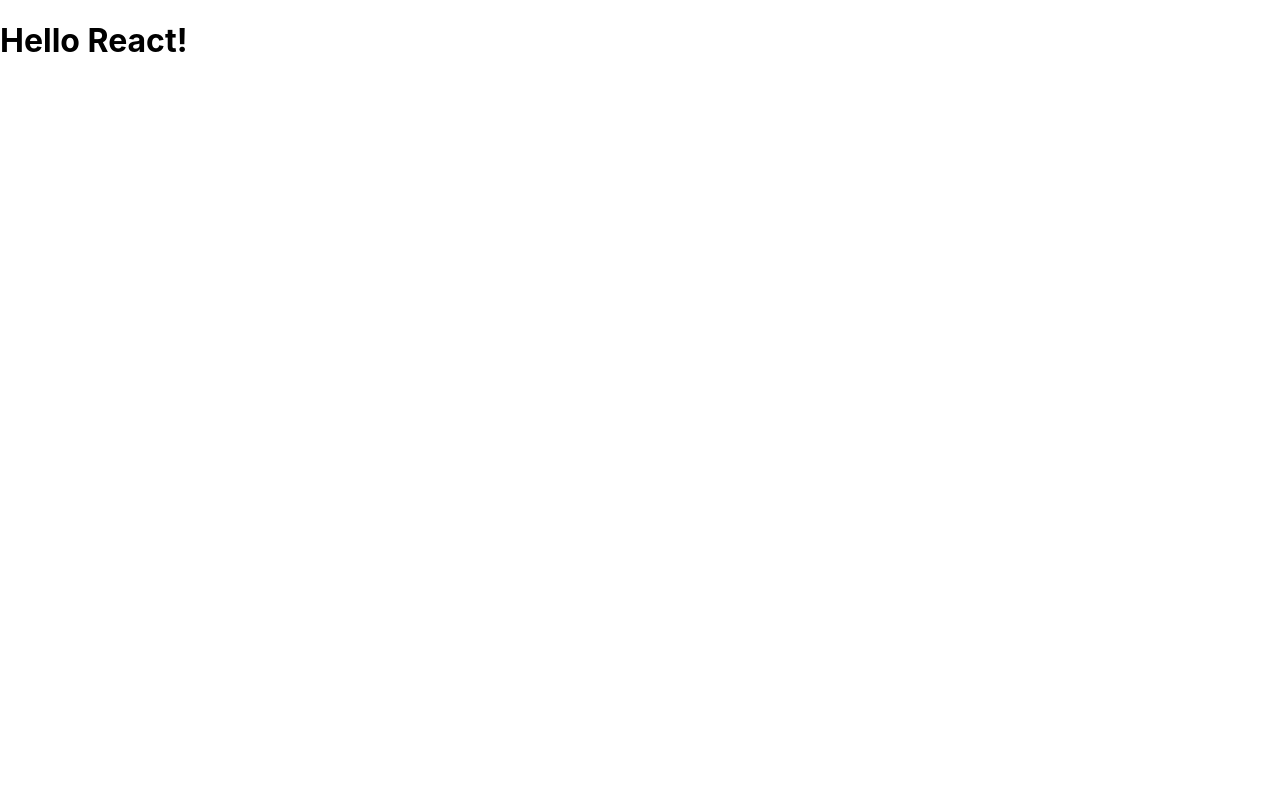
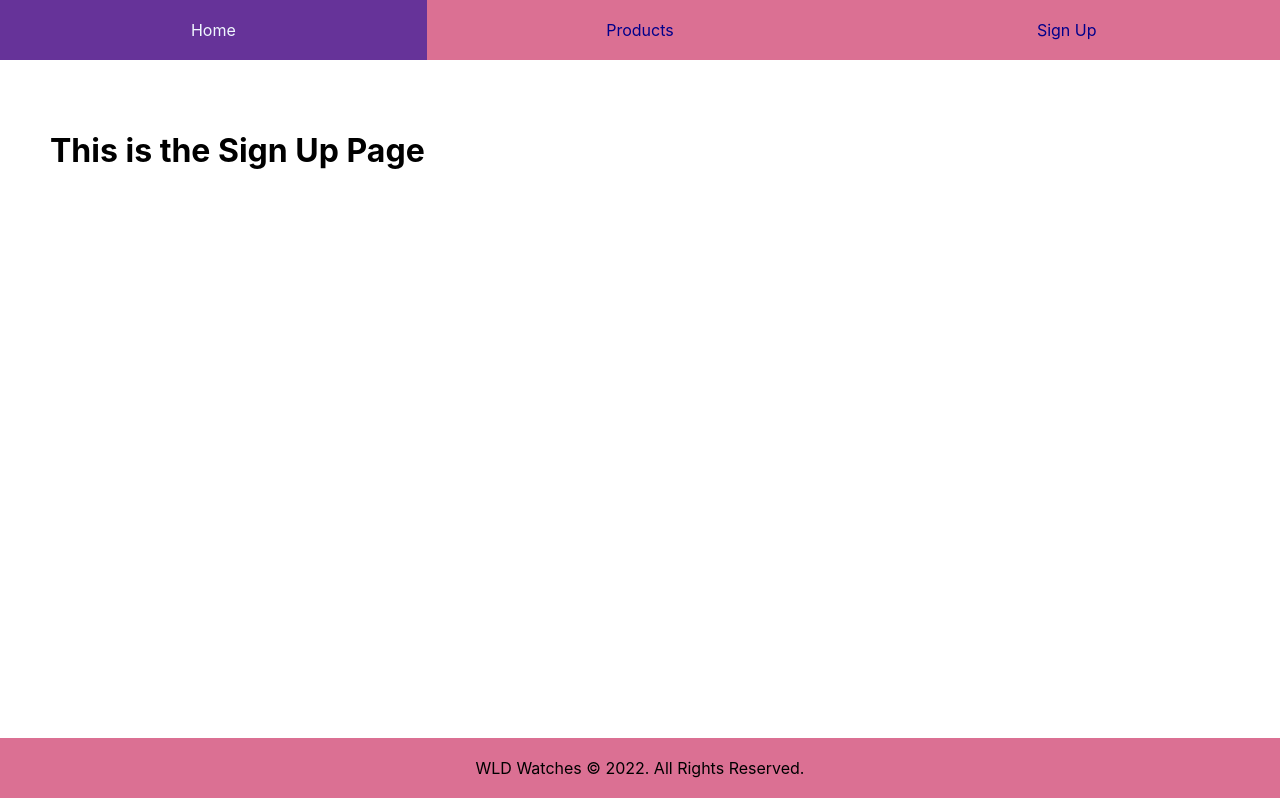
Before and after one commit to GYFoo/WebDev_Trial, a React (Create React App) app in the folder react-app-example/: page /sign-up in a window 1280 px wide. Built offline with nearby package versions, Linux system fonts and the light colour scheme.

Commit message:
added react to start

```diff
--- a/react-app-example/src/App.css
+++ b/react-app-example/src/App.css
@@ -28,6 +28,56 @@
   color: #61dafb;
 }
 
+#Nav, #Footer
+{
+  display: flex;
+  background-color: palevioletred;
+}
+
+#Footer p
+{
+  flex: 1;
+  text-align: center;
+  padding: 20px;
+  margin: auto;
+}
+
+#Nav a
+{
+  display: block;
+  flex: 1;
+  padding: 20px;
+  text-align: center;
+  text-decoration: none;
+}
+
+#Nav a:link
+{
+  color: darkblue;
+}
+
+#Nav a:visited
+{
+  color: darkblue;
+}
+
+#Nav a:hover
+{
+  color: aliceblue;
+  background-color: rebeccapurple;
+}
+
+#Nav a:active
+{
+  background-color: orangered;
+}
+
+.Main
+{
+  min-height: calc(100vh - 122px - 100px);
+  padding: 50px;
+}
+
 @keyframes App-logo-spin {
   from {
     transform: rotate(0deg);
--- a/react-app-example/src/App.js
+++ b/react-app-example/src/App.js
@@ -1,18 +1,36 @@
 import React from 'react';
 import './App.css';
 
-class App extends React.Component {
-  // eslint-disable-next-line no-useless-constructor
-  constructor() {
-    super()
-  }
-  render() {
-    return (
-      <div>
-        <h1>Hello React!</h1>
-      </div>
-    );
-  }
+// Setup Routes with React-Router-DOM
+import {
+  Route,
+  Routes,
+  BrowserRouter
+} from 'react-router-dom';
+
+import NavBar from './components/NavBar';
+import FooterBar from './components/FooterBar';
+import NoScreen from './screens/NoScreen';
+import HomeScreen from './screens/HomeScreen';
+import ProductsScreen from './screens/ProductsScreen';
+import SignUp from './screens/SignUp';
+
+function App() {
+  return (
+    <div>
+      <NavBar />
+
+      <BrowserRouter>
+        <Routes>
+          <Route exact path='/' element={<HomeScreen/>}/>
+          <Route path="/products" element={<ProductsScreen/>}/>
+          <Route path="/sign-up" element={<SignUp/>}/>
+          <Route path='*' element={<NoScreen/>}/>
+        </Routes>
+      </BrowserRouter>
+      <FooterBar />
+    </div>
+  )
 }
 
 export default App;
--- /dev/null
+++ b/react-app-example/src/components/FooterBar.js
@@ -0,0 +1,11 @@
+import React from "react";
+
+function FooterBar() {
+    return (
+        <div id='Footer'>
+            <p>WLD Watches &copy; 2022. All Rights Reserved.</p>
+        </div>
+    )
+}
+
+export default FooterBar;
--- /dev/null
+++ b/react-app-example/src/components/NavBar.js
@@ -0,0 +1,13 @@
+import React from "react";
+
+function NavBar() {
+    return (
+        <div id='Nav'>
+            <a href='/'>Home</a>
+            <a href='/products'>Products</a>
+            <a href='/sign-up'>Sign Up</a>
+        </div>
+    )
+}
+
+export default NavBar;
--- /dev/null
+++ b/react-app-example/src/screens/HomeScreen.js
@@ -0,0 +1,11 @@
+import React from "react";
+
+function HomeScreen() {
+    return (
+        <div className='Main'>
+            <h1>HomeScreen</h1>
+        </div>
+    )
+}
+
+export default HomeScreen;
--- /dev/null
+++ b/react-app-example/src/screens/NoScreen.js
@@ -0,0 +1,11 @@
+import React from 'react';
+
+function NoScreen() {
+    return (
+        <div className='Main'>
+            <h1>404 Not Found</h1>
+        </div>
+    );
+}
+
+export default NoScreen;
--- /dev/null
+++ b/react-app-example/src/screens/ProductsScreen.js
@@ -0,0 +1,11 @@
+import React from 'react';
+
+function NoScreen() {
+    return (
+        <div className='Main'>
+            <h1>This is Product Page</h1>
+        </div>
+    );
+}
+
+export default NoScreen;
--- /dev/null
+++ b/react-app-example/src/screens/SignUp.js
@@ -0,0 +1,11 @@
+import React from "react";
+
+function SignUp() {
+    return (
+        <div className="Main">
+            <h1>This is the Sign Up Page</h1>
+        </div>
+    )
+}
+
+export default SignUp;
```
